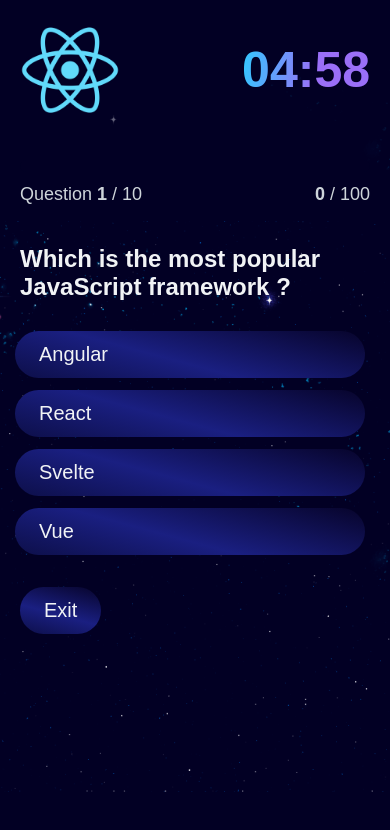
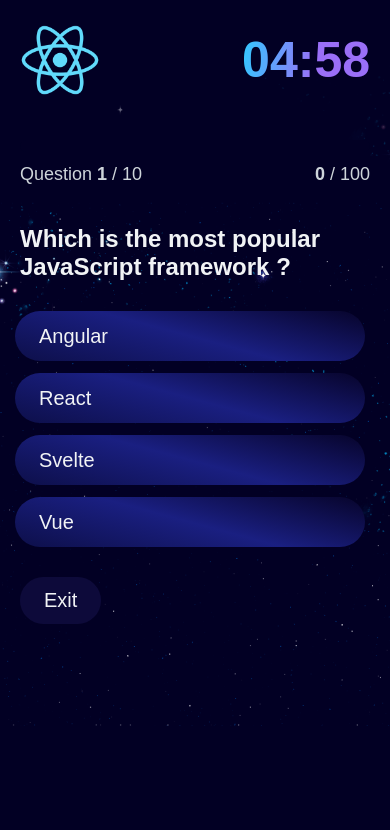
Before and after one commit to Mohamedate/quize-app, a React (Create React App) app: page / in a window 390 px wide. Both pictures are taken after a click on the button 105 px from the left and 322 px from the top of the page. Shown: the top 830 px of the page. Built offline with nearby package versions, Linux system fonts and the light colour scheme.

Commit message:
commit css

```diff
--- a/src/components/App.js
+++ b/src/components/App.js
@@ -146,7 +146,7 @@ const App = () => {
               answer={answer}
             />
             <Footer>
-              <ExitButton />
+              <ExitButton dispatch={dispatch} />
               <NextButton
                 dispatch={dispatch}
                 answer={answer}
--- a/src/components/ExitButton.js
+++ b/src/components/ExitButton.js
@@ -1,5 +1,9 @@
-const ExitButton = () => {
-  return <button className="btn">Exit</button>;
+const ExitButton = ({ dispatch }) => {
+  return (
+    <button className="btn" onClick={() => dispatch({ type: "restart" })}>
+      Exit
+    </button>
+  );
 };
 
 export default ExitButton;
--- a/src/components/FinishScreen.js
+++ b/src/components/FinishScreen.js
@@ -20,6 +20,7 @@ const FinishScreen = ({
       >
         Restart
       </button>
+      <div className="copyright">Designed and Coded By Eng/Mohamed Atef</div>
     </div>
   );
 };
--- a/src/components/Options.js
+++ b/src/components/Options.js
@@ -9,7 +9,7 @@ const Options = ({ question, dispatch, answer }) => {
       {question.options.map((option, index) => (
         <button
           key={option}
-          className={`btn btn-option ${
+          className={`btn-option ${
             index === answer && hasAnswered ? "answer" : ""
           } ${
             hasAnswered
--- a/src/index.css
+++ b/src/index.css
@@ -21,7 +21,7 @@ html {
 }
 
 body {
-  min-height: 120vh;
+  min-height: 110vh;
   color: var(--color-light);
   /* background-color: var(--color-darkest); */
   background: url(../public/bg-stars-1.webp) rgb(2, 0, 36);
@@ -140,7 +140,7 @@ h4 {
   }
   .app-header img,
   img {
-    width: 10rem;
+    width: 8rem;
   }
 }
 .start {
@@ -186,14 +186,19 @@ progress {
   border-radius: 100px;
   transition: 0.5s;
   background: linear-gradient(
-    15deg,
-    rgb(13, 15, 74) 0%,
-    rgb(26, 31, 129) 43%,
-    rgb(7, 4, 43) 100%
-  );
-  /* margin-left: auto; */
+      45deg,
+      rgb(13, 15, 74) 0%,
+      rgb(26, 31, 129) 25%,
+      rgb(7, 4, 43) 50%,
+      rgb(13 10 58) 51%
+    )
+    no-repeat;
+  background-size: 500px 500px;
+  background-position: -250px 0px;
 }
-
+.btn:hover {
+  background-position: 0px -300px;
+}
 @media (max-width: 768px) {
   .btn {
     font-size: 2rem;
@@ -212,13 +217,13 @@ progress {
   width: 100%;
 }
 .btn-ui {
-  background: #12103a;
   padding: 2rem 0;
   display: flex;
   justify-content: center;
   align-items: center;
   border-radius: 1rem;
 }
+
 .btn-ui img {
   width: 8rem;
 }
@@ -226,17 +231,37 @@ progress {
   display: flex;
   flex-direction: column;
   gap: 1.2rem;
-  margin-bottom: 3.2rem;
+  margin-bottom: 3rem;
 }
 
 .btn-option {
   width: 100%;
+  height: 5.5rem;
   text-align: left;
   transform: translateX(-5px);
   transition: 0.5s;
+
+  font-family: inherit;
+  color: inherit;
+  font-size: 2rem;
+  border: none;
+  padding: 1.2rem 2.4rem;
+  cursor: pointer;
+  border-radius: 100px;
   display: flex;
   justify-content: space-between;
   align-items: center;
+  background: linear-gradient(
+    15deg,
+    rgb(13, 15, 74) 0%,
+    rgb(26, 31, 129) 50%,
+    rgb(7, 4, 43) 100%
+  );
+}
+@media (max-width: 768px) {
+  .btn-option {
+    height: 5rem;
+  }
 }
 .btn-option .image {
   flex: 0 0 5%;
@@ -289,3 +314,10 @@ progress {
   display: flex;
   justify-content: space-between;
 }
+.copyright {
+  text-align: center;
+  margin-top: 6rem;
+  font-size: 3rem;
+  /* background: black; */
+  color: #ffeb3b;
+}
```
